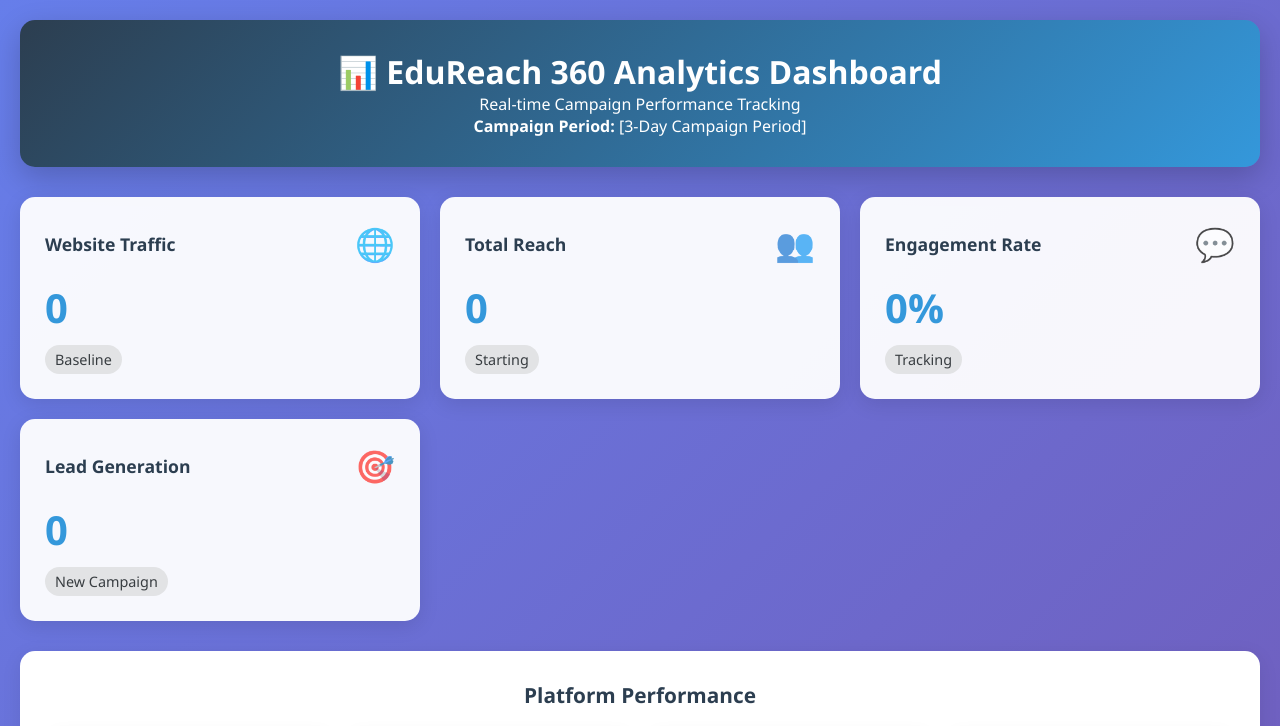
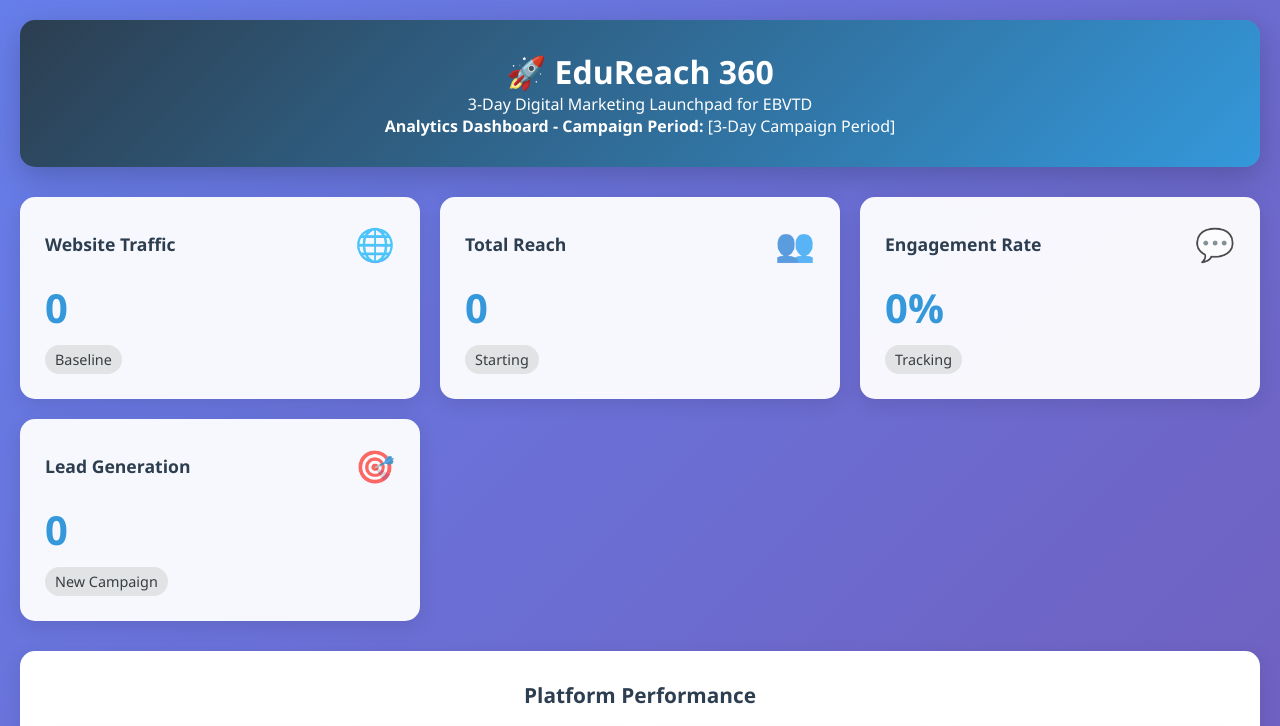
Before and after one commit to edureach360ebvtd-beep/edureach-360-campaign-kit, a website: page 8_Analytics/Comprehensive_Analytics_Dashboard.html in a window 1280 px wide. Shown: the top 726 px of the page. Drawn offline with Linux system fonts and the light colour scheme.

Commit message:
Update analytics dashboard header to match main website style
- Change from 📊 EduReach 360 Analytics Dashboard to 🚀 EduReach 360
- Update subtitle to match main website: '3-Day Digital Marketing Launchpad for EBVTD'
- Maintain analytics context with 'Analytics Dashboard - Campaign Period' label
- Creates visual consistency between main website and analytics dashboard headers
- Professional, cohesive branding across all components

```diff
--- a/8_Analytics/Comprehensive_Analytics_Dashboard.html
+++ b/8_Analytics/Comprehensive_Analytics_Dashboard.html
@@ -270,9 +270,9 @@
 <body>
     <div class="dashboard-container">
         <div class="header">
-            <h1>📊 EduReach 360 Analytics Dashboard</h1>
-            <p>Real-time Campaign Performance Tracking</p>
-            <p><strong>Campaign Period:</strong> <span id="campaignDates">[3-Day Campaign Period]</span></p>
+            <h1>🚀 EduReach 360</h1>
+            <p>3-Day Digital Marketing Launchpad for EBVTD</p>
+            <p><strong>Analytics Dashboard - Campaign Period:</strong> <span id="campaignDates">[3-Day Campaign Period]</span></p>
         </div>
 
         <!-- Key Metrics Overview -->
```
